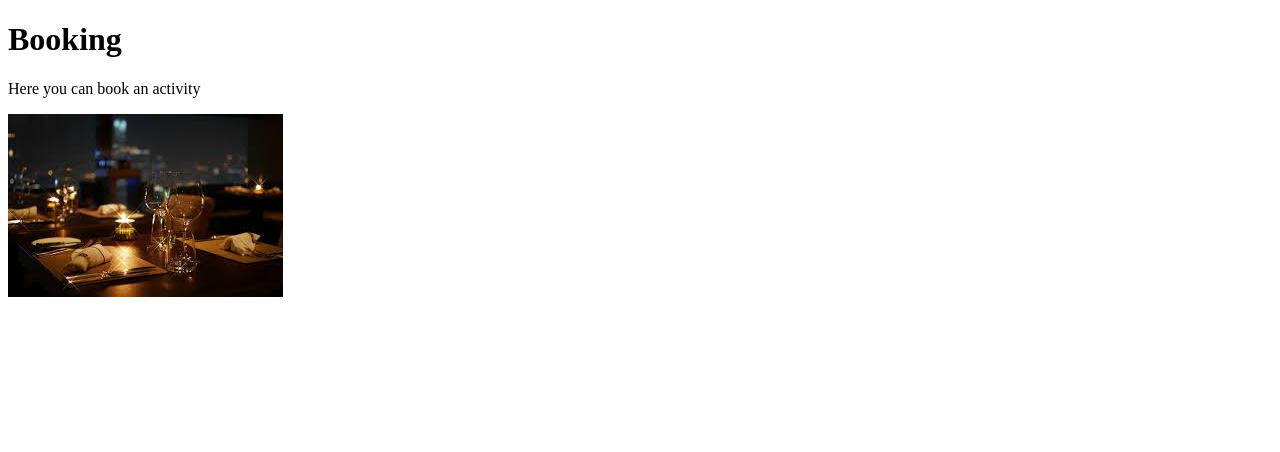
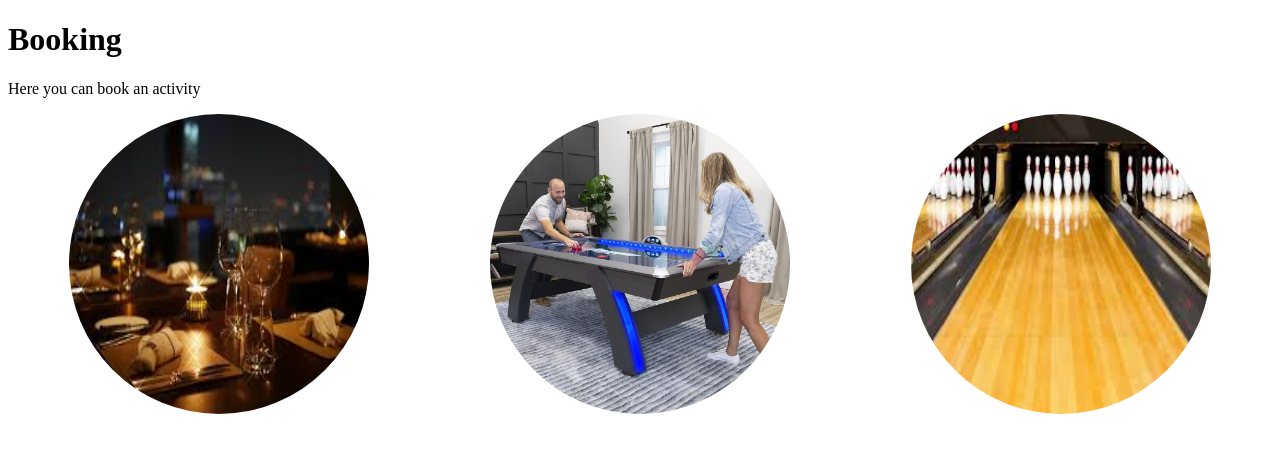
Before and after one commit to fili0727/Bowling-frontend, a React (Vite) app: page / in a window 1280 px wide. Shown: the top 452 px of the page. Built offline with nearby package versions, Linux system fonts and the light colour scheme; no server answers.

Commit message:
made 3 buttons that open separate lists

```diff
--- /dev/null
+++ b/src/components/booking/AirhockeyList.tsx
@@ -0,0 +1,31 @@
+import { useEffect, useState } from 'react'
+import BookingLocation from '../../interfaces/BookingLocation'
+import { getAirhockeyApi } from '../../services/apiFacade'
+import BookingLocationItem from './BookingLocationItem'
+
+export default function AirhockeyList() {
+    const [airhockey, setAirhockey] = useState<BookingLocation[]>([])
+
+    async function fetchData() {
+        const stations = await getAirhockeyApi()
+        setAirhockey(stations)
+    }
+
+    useEffect(() => {
+        fetchData()
+    }, [])
+
+    return (
+        <div>
+            <h1>Airhockey</h1>
+            <p>Here you can see all airhockey stations</p>
+            <ul>
+                {airhockey.map((station: BookingLocation) => (
+                    <li key={station.id}>
+                        <BookingLocationItem bookingLocation={station} />
+                    </li>
+                ))}
+            </ul>
+        </div>
+    )
+}
--- /dev/null
+++ b/src/components/booking/BowlingList.tsx
@@ -0,0 +1,31 @@
+import { useEffect, useState } from 'react'
+import BookingLocation from '../../interfaces/BookingLocation'
+import { getLanesApi } from '../../services/apiFacade'
+import BookingLocationItem from './BookingLocationItem'
+
+export default function BowlingList() {
+    const [lanes, setLanes] = useState<BookingLocation[]>([])
+
+    async function fetchData() {
+        const bowling = await getLanesApi()
+        setLanes(bowling)
+    }
+
+    useEffect(() => {
+        fetchData()
+    }, [])
+
+    return (
+        <div>
+            <h1>Bowling</h1>
+            <p>Here you can see all bowling lanes</p>
+            <ul>
+                {lanes.map((lane: BookingLocation) => (
+                    <li key={lane.id}>
+                        <BookingLocationItem bookingLocation={lane} />
+                    </li>
+                ))}
+            </ul>
+        </div>
+    )
+}
--- a/src/pages/BookingUI.tsx
+++ b/src/pages/BookingUI.tsx
@@ -1,26 +1,49 @@
 import TableList from '../components/booking/TableList'
 import table from '../assets/diningtable.jpg'
+import airhockey from '../assets/airhockey.jpg'
+import lane from '../assets/lanes.jpg'
 import { useState } from 'react'
+import AirhockeyList from '../components/booking/AirhockeyList'
+import '../styling/bookingUI.css'
+import BowlingList from '../components/booking/BowlingList'
 
 export default function BookingUI() {
-    const [toggleDining, setToggleDining] = useState(false)
+    const [activeList, setActiveList] = useState<string | null>(null)
 
-    function handleToggleDining() {
-        setToggleDining((prev) => !prev)
+    function handleToggleList(listName: string) {
+        setActiveList((prev) => (prev === listName ? null : listName))
     }
 
     return (
         <div className="booking-ui-container">
             <h1>Booking</h1>
             <p>Here you can book an activity</p>
-            <div className="table-button-container">
-                <img
-                    onClick={handleToggleDining}
-                    className="table-button"
-                    src={table}
-                />
+            <div className="activity-buttons-container">
+                <div className="activity-button-container">
+                    <img
+                        onClick={() => handleToggleList('dining')}
+                        className="img-button"
+                        src={table}
+                    />
+                </div>
+                <div className="activity-button-container">
+                    <img
+                        onClick={() => handleToggleList('airhockey')}
+                        className="img-button"
+                        src={airhockey}
+                    />
+                </div>
+                <div className="activity-button-container">
+                    <img
+                        onClick={() => handleToggleList('lane')}
+                        className="img-button"
+                        src={lane}
+                    />
+                </div>
             </div>
-            {toggleDining && <TableList />}
+            {activeList === 'dining' && <TableList />}
+            {activeList === 'airhockey' && <AirhockeyList />}
+            {activeList === 'lane' && <BowlingList />}
         </div>
     )
 }
--- a/src/services/apiFacade.ts
+++ b/src/services/apiFacade.ts
@@ -23,3 +23,20 @@ export async function getTablesApi(): Promise<BookingLocation[]> {
 
     return await handleHttpErrors(response)
 }
+
+export async function getAirhockeyApi(): Promise<BookingLocation[]> {
+    const options = makeOptions('GET', null)
+    const response = await fetch(
+        `${API_URL}/bookingLocations/airhockey`,
+        options
+    )
+
+    return await handleHttpErrors(response)
+}
+
+export async function getLanesApi(): Promise<BookingLocation[]> {
+    const options = makeOptions('GET', null)
+    const response = await fetch(`${API_URL}/bookingLocations/lanes`, options)
+
+    return await handleHttpErrors(response)
+}
--- /dev/null
+++ b/src/styling/bookingUI.css
@@ -0,0 +1,12 @@
+.activity-buttons-container {
+    display: flex;
+    flex-direction: row;
+    justify-content: space-around;
+}
+
+.img-button {
+    width: 300px;
+    height: 300px;
+    cursor: pointer;
+    border-radius: 150px;
+}
```
Also changed, not shown: src/assets/airhockey.jpg (added), src/assets/lanes.jpg (added).
